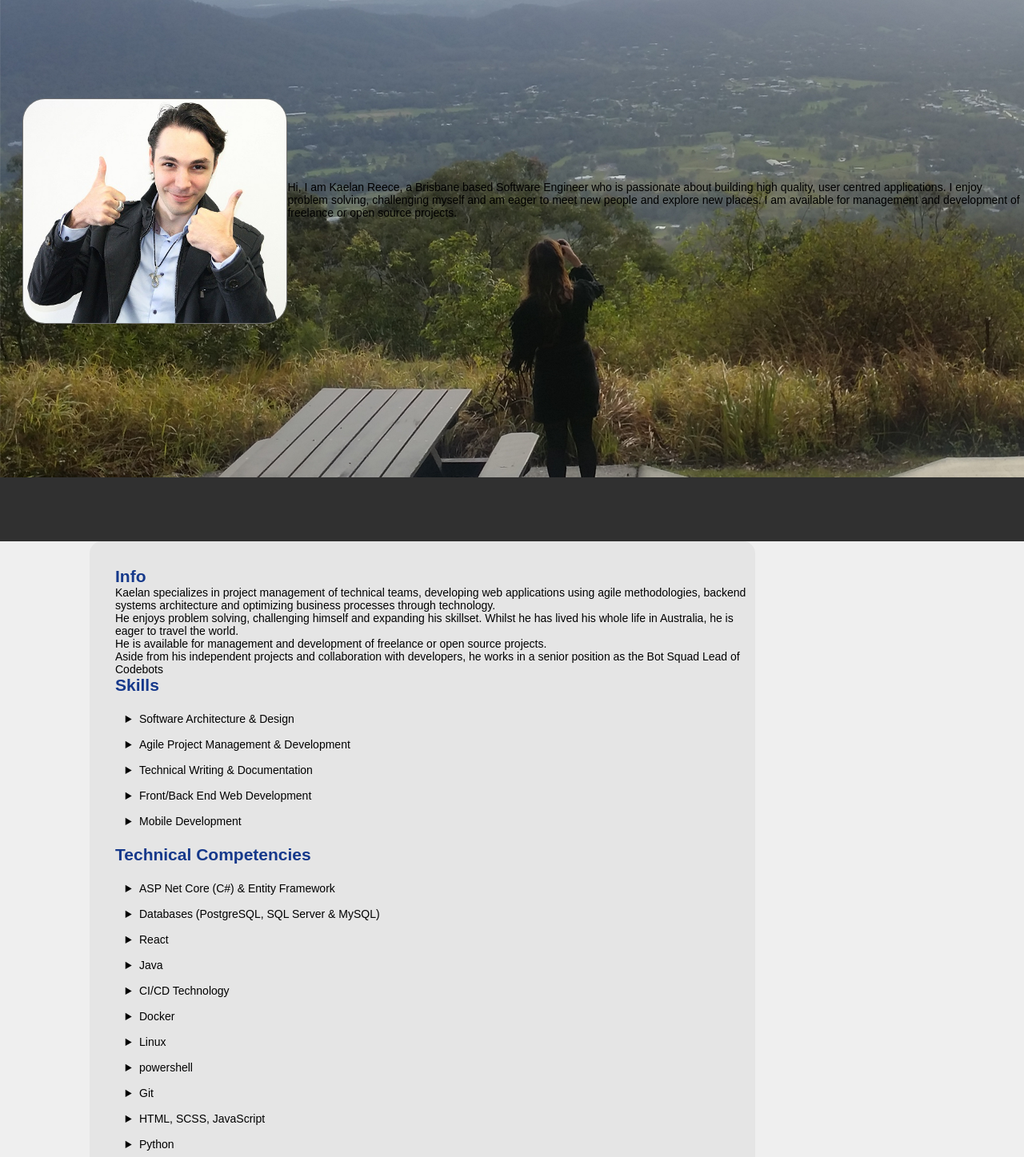
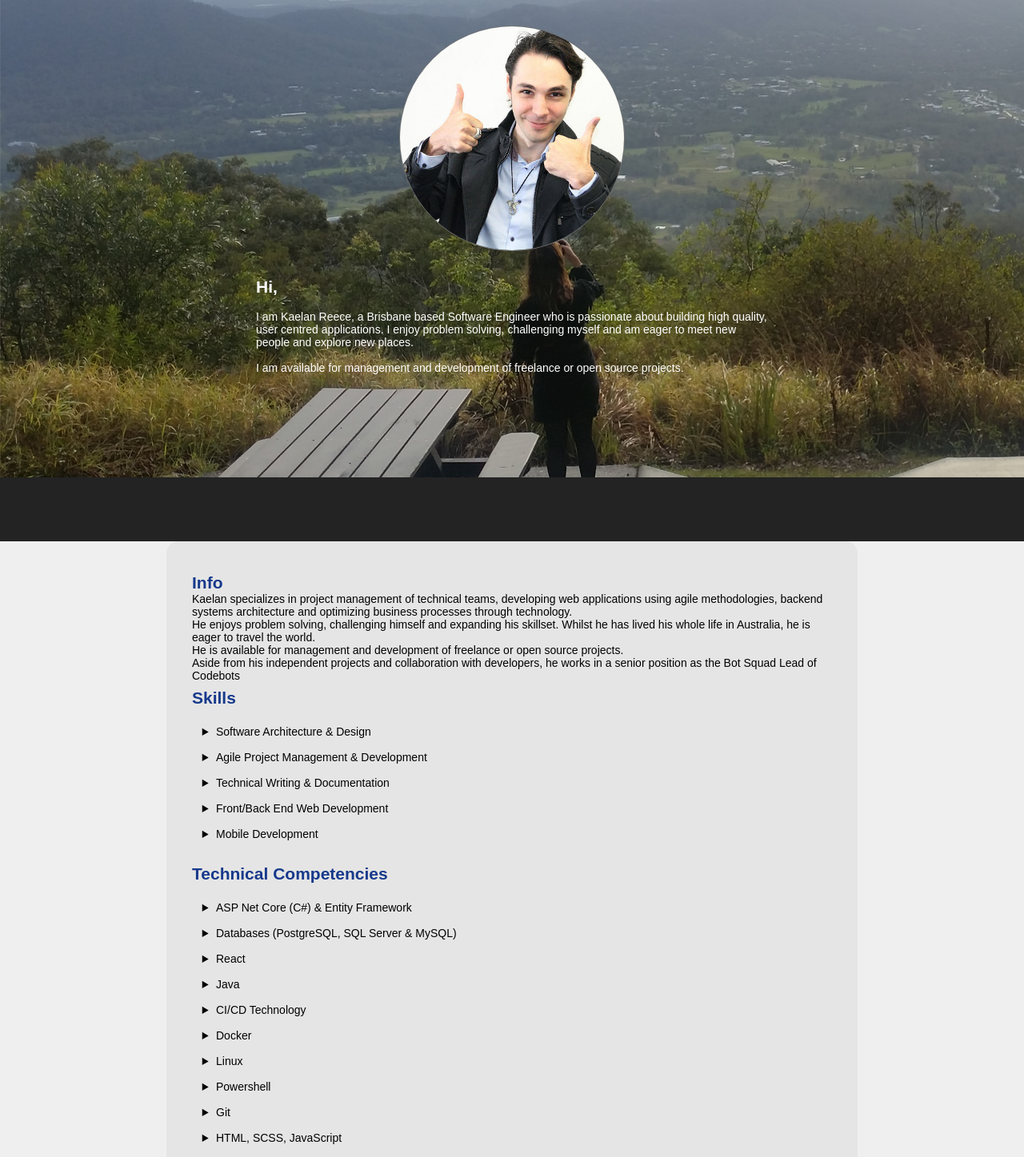
Before and after one commit to kaelanhr/PortfolioSite, a React (Create React App) app in the folder Client/: page /about in a window 1280 px wide. Shown: the part 97-1544 px from the top of the page at 80% size. Built offline with nearby package versions, Linux system fonts and the light colour scheme; no server answers.

Commit message:
update logo scaling, updated background colour of body. Added wrapping components around about content to center it. Tweaked transparency of nvigation bar. Decreased margin on bottom of page and added social links as footer to bottm of page

```diff
--- a/Client/src/App.scss
+++ b/Client/src/App.scss
@@ -29,13 +29,9 @@ h1 {
 }
 
 body {
-	background-color: #EFEFEF;
+	background-color: #efefef;
 	margin: 0px;
 	overflow-y: scroll;
-}
-
-h2 {
-	color: #16398b;
 }
 
 label,
@@ -49,16 +45,20 @@ label::before {
 	white-space: pre;
 }
 
+.page-wrapper {
+	display: flex;
+	justify-content: center;
+}
+
 .page-content {
 	display: block;
 	position: relative;
-	background-color: #E5E5E5;
+	background-color: #e5e5e5;
 
 	padding-top: 2rem;
 	padding-bottom: 2rem;
 	padding-left: 2rem;
-	margin-left: 8em;
-	margin-right: 8em;
+	padding-right: 2rem;
 	border-radius: 15px;
 	min-width: 800px;
 	width: 60%;
@@ -71,6 +71,10 @@ label::before {
 	h1 {
 		margin-left: 1em;
 		padding-top: 0.5em;
+	}
+	h2 {
+		color: #16398b;
+		padding-top: 0.5rem;
 	}
 
 	h1,
@@ -89,7 +93,7 @@ label::before {
 		top: 2rem;
 	}
 	h2 {
-		margin:0;
+		margin: 0;
 	}
 }
 
--- a/Client/src/Pages/About.tsx
+++ b/Client/src/Pages/About.tsx
@@ -35,20 +35,29 @@ export default class About extends PureComponent<{}, SlideState> {
 			<>
 				<NavWrapper displayHeader={true}>
 					<HeaderContent name="about">
+						<div className="about-header-content">
 							<img
 								src={this.profileImage}
 								className="about-profile-image"
 								onClick={this.ToggleProfileImage}
 							/>
+							<br />
+							<h2>Hi,</h2>
 							<p>
-							Hi, I am Kaelan Reece, a Brisbane based Software Engineer who is
-							passionate about building high quality, user centred applications.
-							I enjoy problem solving, challenging myself and am eager to meet
-							new people and explore new places. I am available for management
-							and development of freelance or open source projects.
+								I am Kaelan Reece, a Brisbane based Software Engineer who is
+								passionate about building high quality, user centred
+								applications. I enjoy problem solving, challenging myself and am
+								eager to meet new people and explore new places.
 							</p>
+							<br />
+							<p>
+								I am available for management and development of freelance or
+								open source projects.
+							</p>
+						</div>
 					</HeaderContent>
 				</NavWrapper>
+				<div className="page-wrapper">
 					<div className="page-content">
 						<Info />
 						<Skills />
@@ -56,6 +65,7 @@ export default class About extends PureComponent<{}, SlideState> {
 						<Qualifications />
 						<Experience />
 						<Interests />
+					</div>
 				</div>
 			</>
 		);
@@ -176,7 +186,7 @@ function TechnicalCompetencies() {
 				<li>CI/CD Technology </li>
 				<li>Docker </li>
 				<li>Linux </li>
-				<li>powershell </li>
+				<li>Powershell </li>
 				<li>Git </li>
 				<li>HTML, SCSS, JavaScript </li>
 				<li>Python </li>
--- a/Client/src/Pages/Routing/RoutPages.tsx
+++ b/Client/src/Pages/Routing/RoutPages.tsx
@@ -11,6 +11,7 @@ import { store } from "../../store";
 import BlogPage from "../Blog/BlogListPage";
 import NewNavigationBar from '../../Components/Navigation/NavigationBar';
 import NavWrapper from '../../Components/Navigation/NavWrapper';
+import SocialMediaLinks from '../../Components/Links/SocialMediaLinks';
 
 export default class RoutPages extends Component {
 	render() {
@@ -32,6 +33,7 @@ export default class RoutPages extends Component {
 							<Route exact path="/projects" component={Projects} />
 							<Route component={NotFound} />
 						</Switch>
+						<SocialMediaLinks/>
 				</Route>
 			</Switch>
 		);
--- a/Client/src/scss/Components/Navigation/NavigationBar.scss
+++ b/Client/src/scss/Components/Navigation/NavigationBar.scss
@@ -78,7 +78,7 @@
 	margin: 0;
 	padding: 0;
 	overflow: hidden;
-	background-color: (rgba($color: #000000, $alpha: 0.8));
+	background-color: (rgba($color: #000000, $alpha: 0.85));
 	top: 0;
 	display: block;
 	width: 100%;
@@ -89,13 +89,15 @@
 
 .welcome-text {
 	h1 {
-		color: #EFEFEF;
+		color: #efefef;
 	}
 	h2 {
-		color: #DEDEDE;
+		color: #dedede;
 	}
 	line-height: 0.5rem;
 }
+
+
 
 .navigation {
 	z-index: 20;
--- a/Client/src/scss/Pages/About.scss
+++ b/Client/src/scss/Pages/About.scss
@@ -27,15 +27,25 @@ $leftContent: 5em;
 	}
 }
 
-.about-profile-image {
-	height: 20em;
-	border-radius: 2em;
-	border: 1px solid #707070;
-	margin-top: 2em;
-	margin-left: 2em;
-}
-
 #about-slide {
 	padding-top: 7em;
 	height: 47em;
 }
+
+.about-header-content {
+	width: 40rem;
+	img {
+		text-align: center;
+		margin: auto;
+		display: flex;
+		height: 20em;
+		width: 20em;
+		border-radius: 50%;
+		border: 1px solid #707070;
+	}
+
+	p,
+	h2 {
+		color: white;
+	}
+}
--- a/Client/src/scss/Pages/Home.scss
+++ b/Client/src/scss/Pages/Home.scss
@@ -2,7 +2,7 @@
 	width: 100%;
 	background-repeat: no-repeat;
 	background-color: #EFEFEF;
-	margin-bottom: 15rem;
+	margin-bottom: 3rem;
 	height: 100%;
 }
 
```
Also changed, not shown: Client/public/Images/Personal/profile-dwv.png, Client/public/Images/Personal/profile.jpg. Lines whose indentation alone changed are shown as unchanged.
